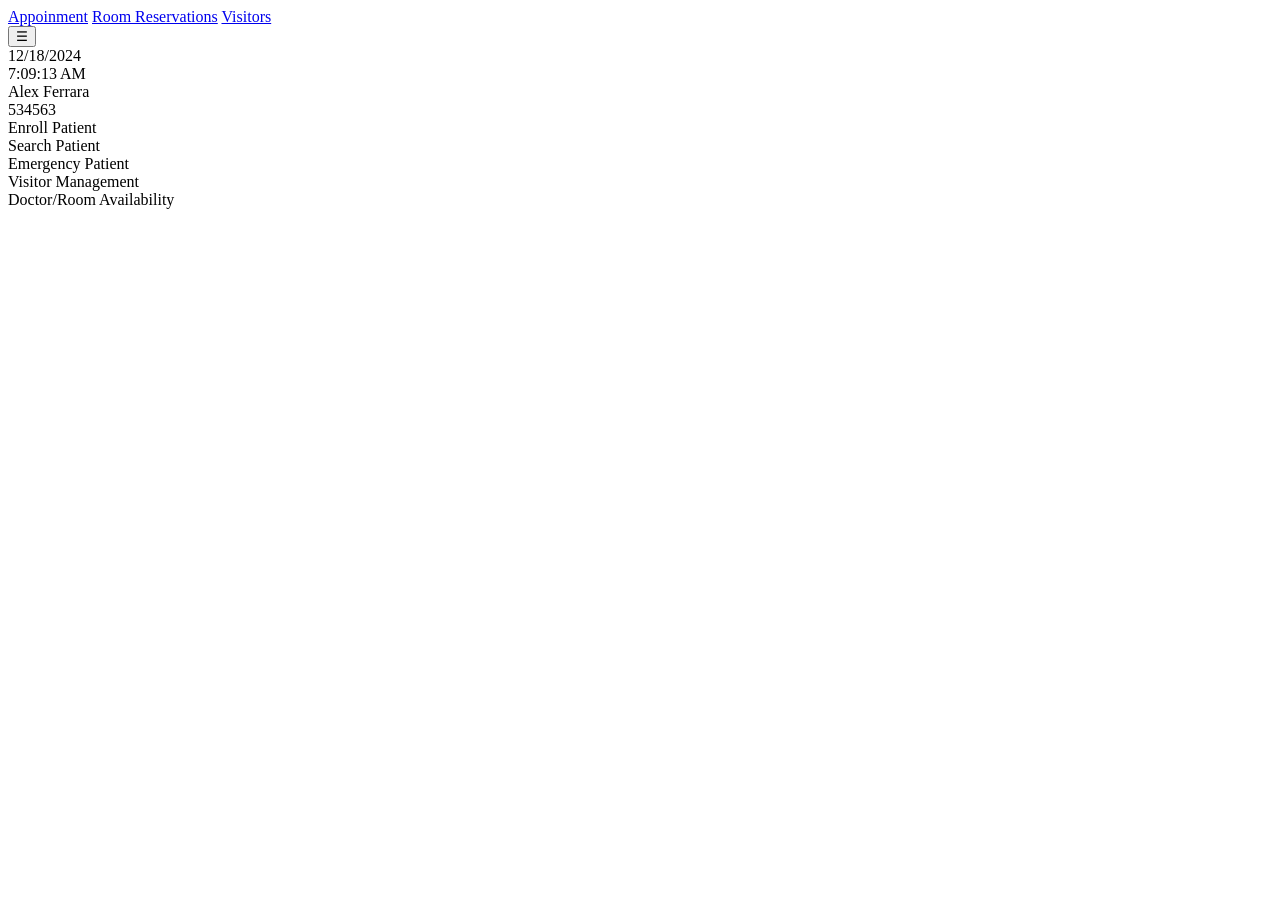
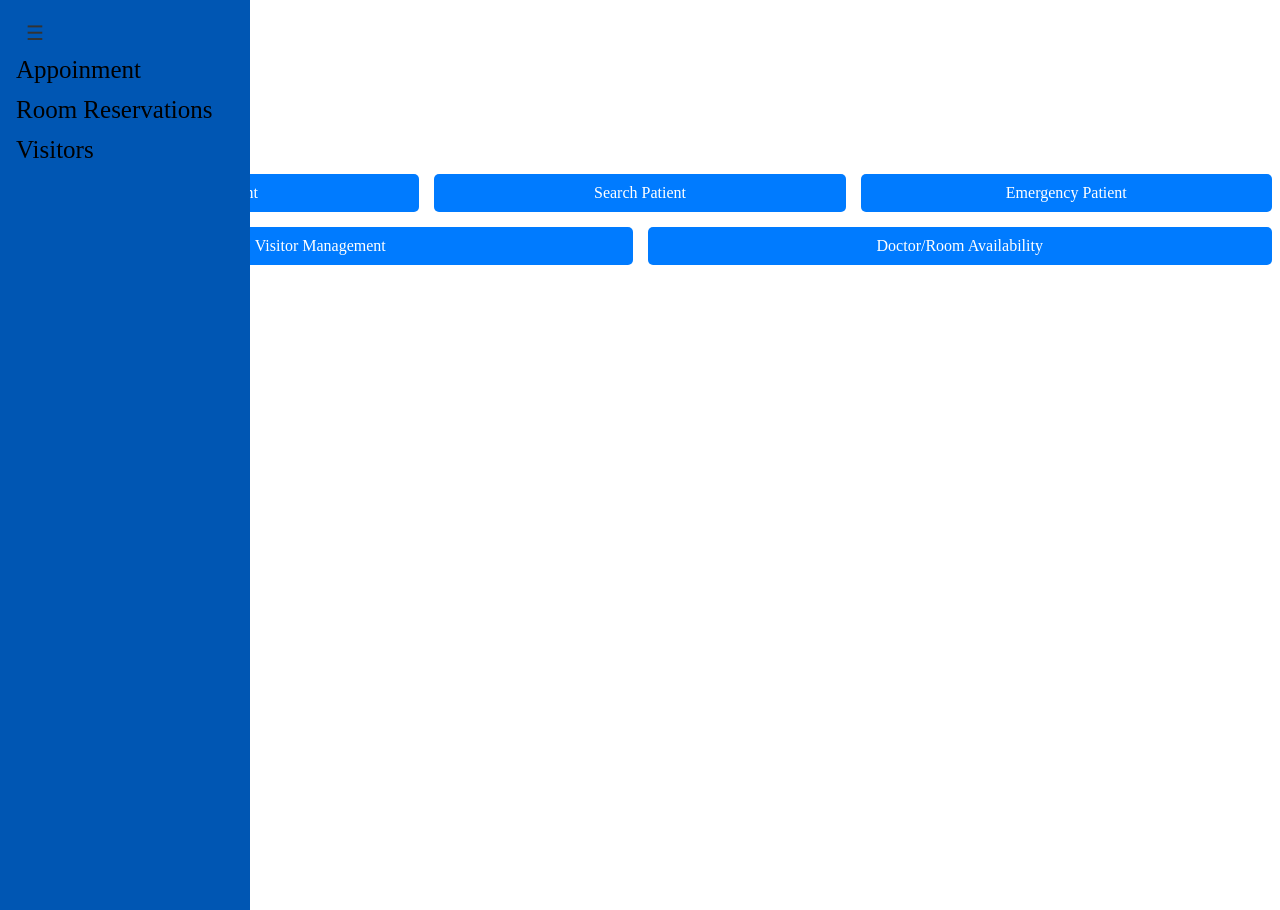
Before and after one commit to rashidsadeed/patient-management, a Django app: page / in a window 1280 px wide. Run offline with Django 5.2, Linux system fonts and the light colour scheme.

Commit message:
added styling

```diff
--- /dev/null
+++ b/medical/reception/static/reception/base.css
@@ -0,0 +1,122 @@
+
+/* Sidebar */
+.sidenav {
+    width: 250px;
+    background-color: #0056b3;
+    height: 100vh;
+    position: fixed;
+    top: 0;
+    left: 0;
+    transition: transform 0.3s ease;
+    transform: translateX(0);
+    z-index: 1000;
+    padding-top: 50px;
+}
+
+.sidenav a{
+    padding: 6px 8px 6px 16px;
+    text-decoration: none;
+    font-size: 25px;
+    color: #000000;
+    display: block;
+}
+
+.sidenav a:hover{
+    color: #ffffff;
+}
+
+.sidenav.active {
+    transform: translateX(-100%);
+}
+
+
+.sidenav1{
+    height: 100%;
+    width: 160px;
+    position: fixed;
+    z-index: 1;
+    top: 0;
+    left: 0;
+    background-color: #0056b3;
+    overflow-x: hidden;
+    padding-top: 20px;
+}
+
+.sidenav1 a{
+    padding: 6px 8px 6px 16px;
+    text-decoration: none;
+    font-size: 25px;
+    color: #000000;
+    display: block;
+}
+
+
+/* Toggle Button */
+
+.toggle-button {
+    font-size: 20px;
+    background: none;
+    border: none;
+    color: #333;
+    position: fixed;
+    top: 20px;
+    left: 20px;
+    cursor: pointer;
+    z-index: 1500;
+}
+
+.content {
+    margin-left: 250px;
+    transition: margin-left 0.3s ease;
+    transition: margin-left 0.3 ease-in-out;
+}
+
+.content.active {
+    margin-left: 0;
+}
+
+.content {
+    margin-left: 250px;
+    padding: 20px;
+    transition: margin-left 0.3s ease-in-out;
+}
+
+.buttons-container {
+    display: flex;
+    flex-wrap: wrap;
+    gap: 15px;
+    margin-top: 20px;
+}
+
+
+.button {
+    background-color: #007bff;
+    color: white;
+    padding: 10px 20px;
+    text-align: center;
+    border-radius: 5px;
+    cursor: pointer;
+    flex: 1 1 calc(33.33% - 30px);
+    box-sizing: border-box;
+}
+
+.user-info {
+    display: flex;
+    justify-content: space-between;
+    align-items: center;
+    margin-top: 20px;
+}
+
+
+.user-details {
+    flex: 1;
+}
+
+
+
+.icon-container {
+    width: 50px;
+    height: 50px;
+    background-color: #ffffff;
+    border-radius: 50%;
+}
--- a/medical/templates/base.html
+++ b/medical/templates/base.html
@@ -6,6 +6,7 @@
     <meta charset="UTF-8">
     <meta name="viewport" content="width=device-width, initial-scale=1.0">
     <title>{% block page_title %} My challenges {% endblock %}</title>
+    <link rel="stylesheet" href="{% static 'reception/base.css' %}">
     {% block 'css-styles' %}{% endblock %}
     {% block scripts %}{% endblock %}
 </head>
```
